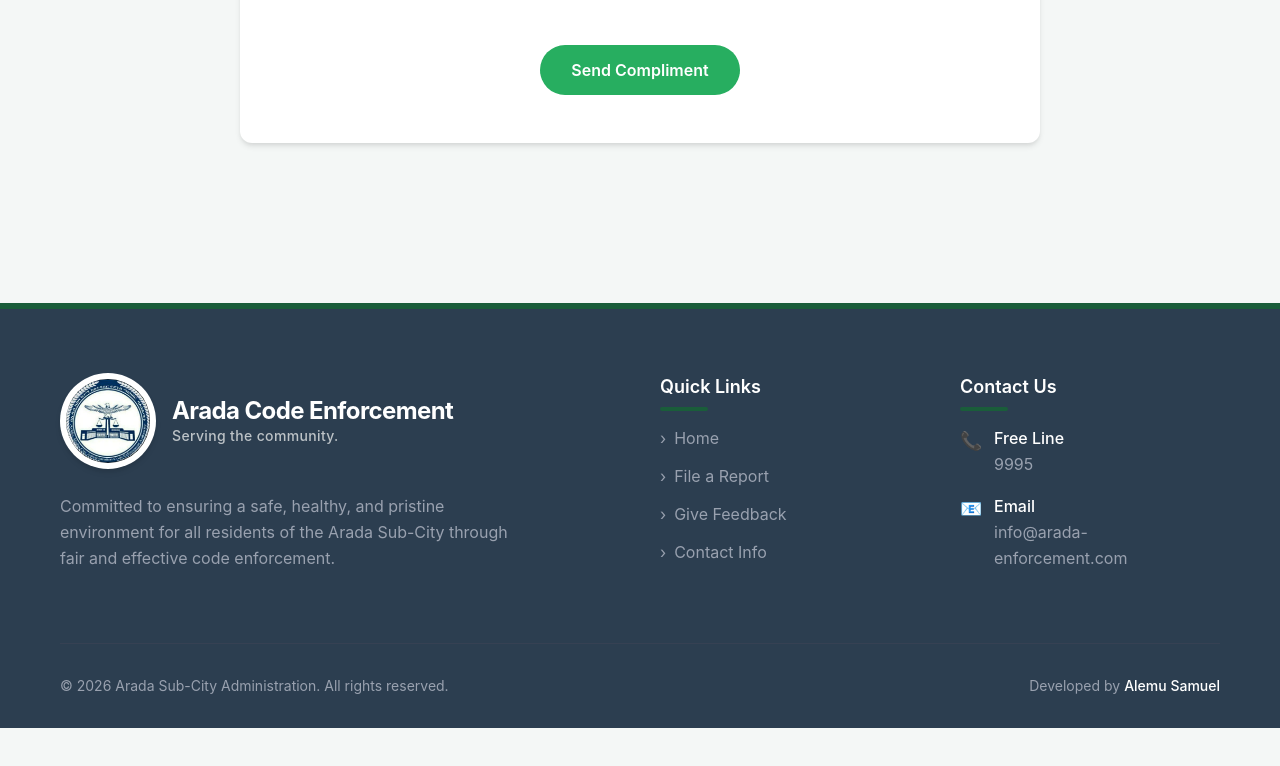
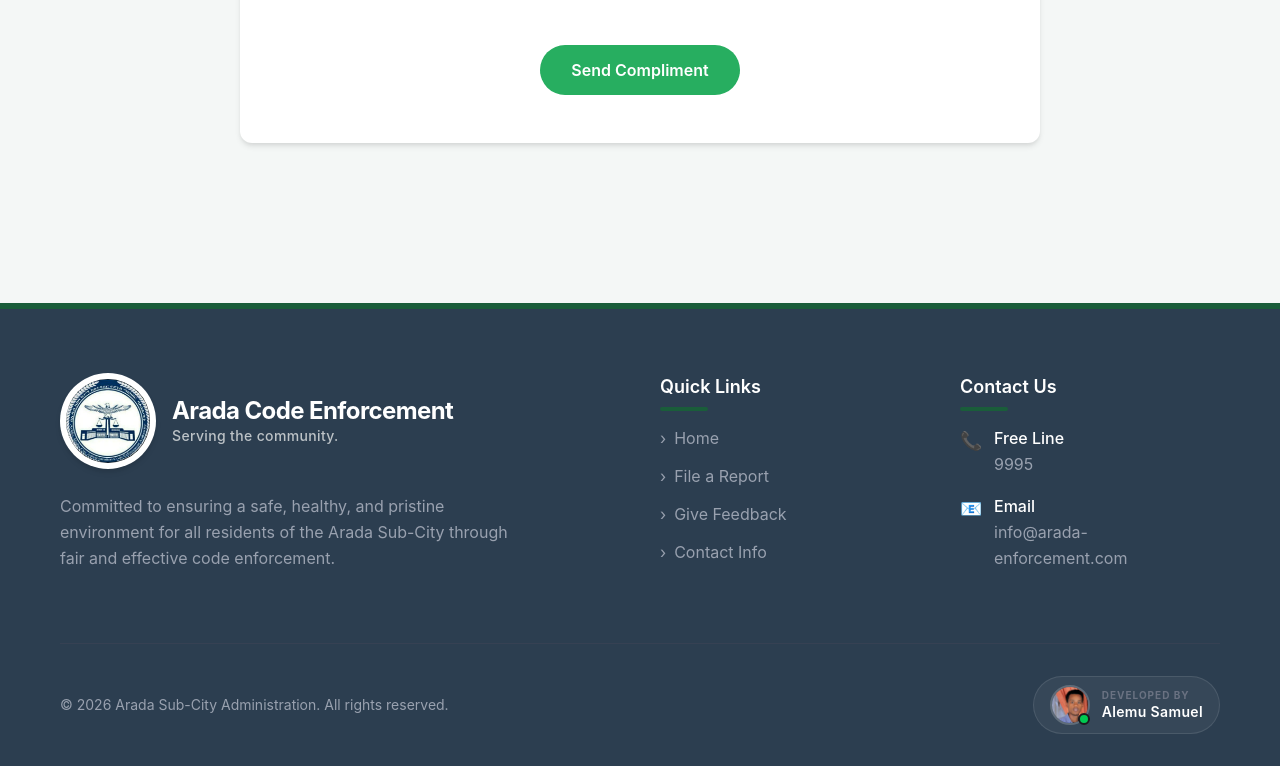
Before and after one commit to abeyeshitila81/arada-code-enforcement, a React app in the folder frontend/: page /compliment in a window 1280 px wide. Shown: the part 943-1709 px from the top of the page. Before the commit the page ends 1671 px from the top, so only its background shows below. Built offline with nearby package versions, Linux system fonts and the light colour scheme; the HTML template or start-up script is replaced by a standard one.

Commit message:
Add developer photo and update footer with Developed by section

```diff
--- a/frontend/src/components/Footer.jsx
+++ b/frontend/src/components/Footer.jsx
@@ -1,6 +1,8 @@
 import React from 'react';
 import { Link } from 'react-router-dom';
 import aradaLogo from '../assets/logo.jpg';
+
+import developerPhoto from '../assets/developer.jpg';
 
 const Footer = () => {
   return (
@@ -68,9 +70,20 @@ const Footer = () => {
 
         <div className="flex flex-col md:flex-row justify-between items-center pt-8 border-t border-gray-700 text-sm text-gray-400">
           <p>&copy; {new Date().getFullYear()} Arada Sub-City Administration. All rights reserved.</p>
-          <p className="mt-2 md:mt-0">
-            Developed by <span className="text-white font-medium">Alemu Samuel</span>
-          </p>
+          <div className="mt-4 md:mt-0 flex items-center gap-3 bg-white/5 py-2 px-4 rounded-full border border-white/10 group hover:border-primary/50 transition-all">
+            <div className="relative">
+              <img
+                src={developerPhoto}
+                alt="Developer"
+                className="w-10 h-10 rounded-full object-cover border-2 border-white/20 group-hover:border-primary transition-colors"
+              />
+              <span className="absolute bottom-0 right-0 w-3 h-3 bg-green-500 border-2 border-[#1a1c1e] rounded-full"></span>
+            </div>
+            <div>
+              <span className="block text-[10px] uppercase tracking-widest text-gray-500 font-bold">Developed by</span>
+              <span className="text-white font-semibold text-sm group-hover:text-primary transition-colors tracking-wide">Alemu Samuel</span>
+            </div>
+          </div>
         </div>
       </div>
     </footer>
```
Also changed, not shown: frontend/src/assets/developer.jpg (added).
